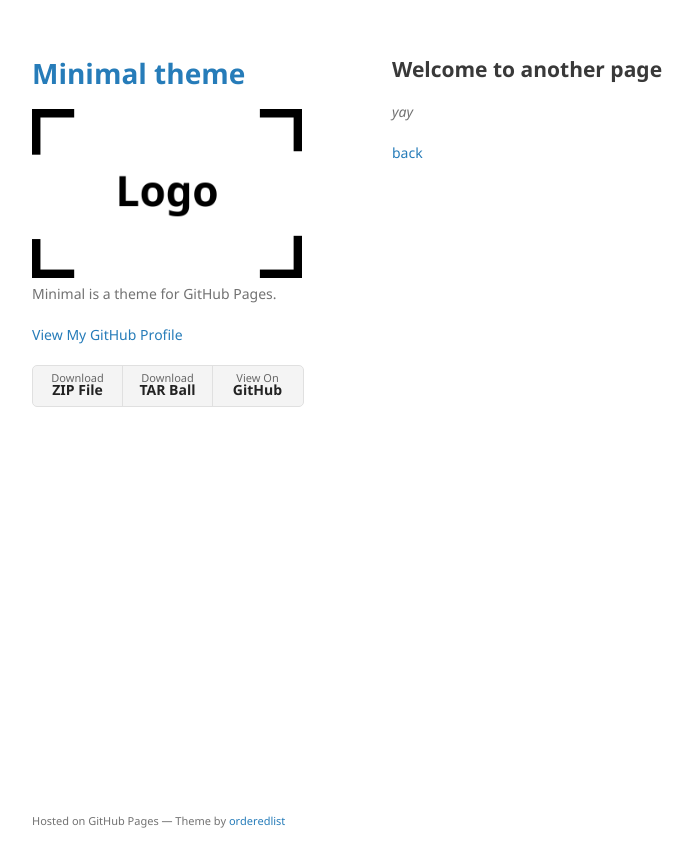
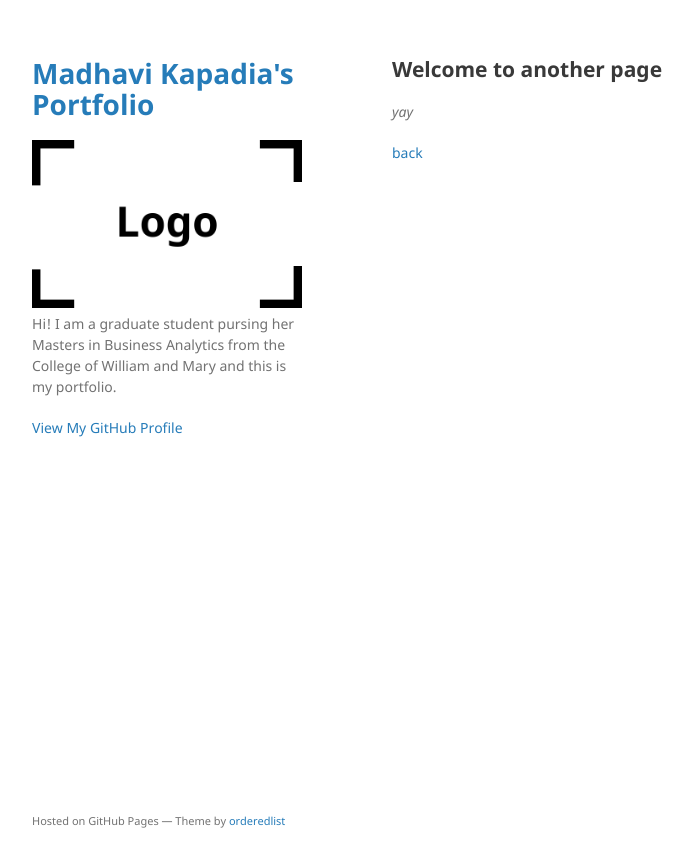
Before and after one commit to mvkapadia/mvkapadia.github.io, a Jekyll site: the page built from another-page.md, in a window 1280 px wide. Shown: the top 867 px of the page, without its empty margins (178-871 px from the left). Built offline with Jekyll 4.4.1, drawn with Linux system fonts in a browser that asks for light colours; our own code applies the rules of GitHub Pages for plain Markdown files.

Commit message:
Update _config.yml

```diff
--- a/_config.yml
+++ b/_config.yml
@@ -1,6 +1,6 @@
-title: Minimal theme
+title: Madhavi Kapadia's Portfolio
 logo: /assets/img/logo.png
-description: Minimal is a theme for GitHub Pages.
-show_downloads: true
+description: Hi! I am a graduate student pursing her Masters in Business Analytics from the College of William and Mary and this is my portfolio.
+show_downloads: false
 google_analytics:
 theme: jekyll-theme-minimal
```
